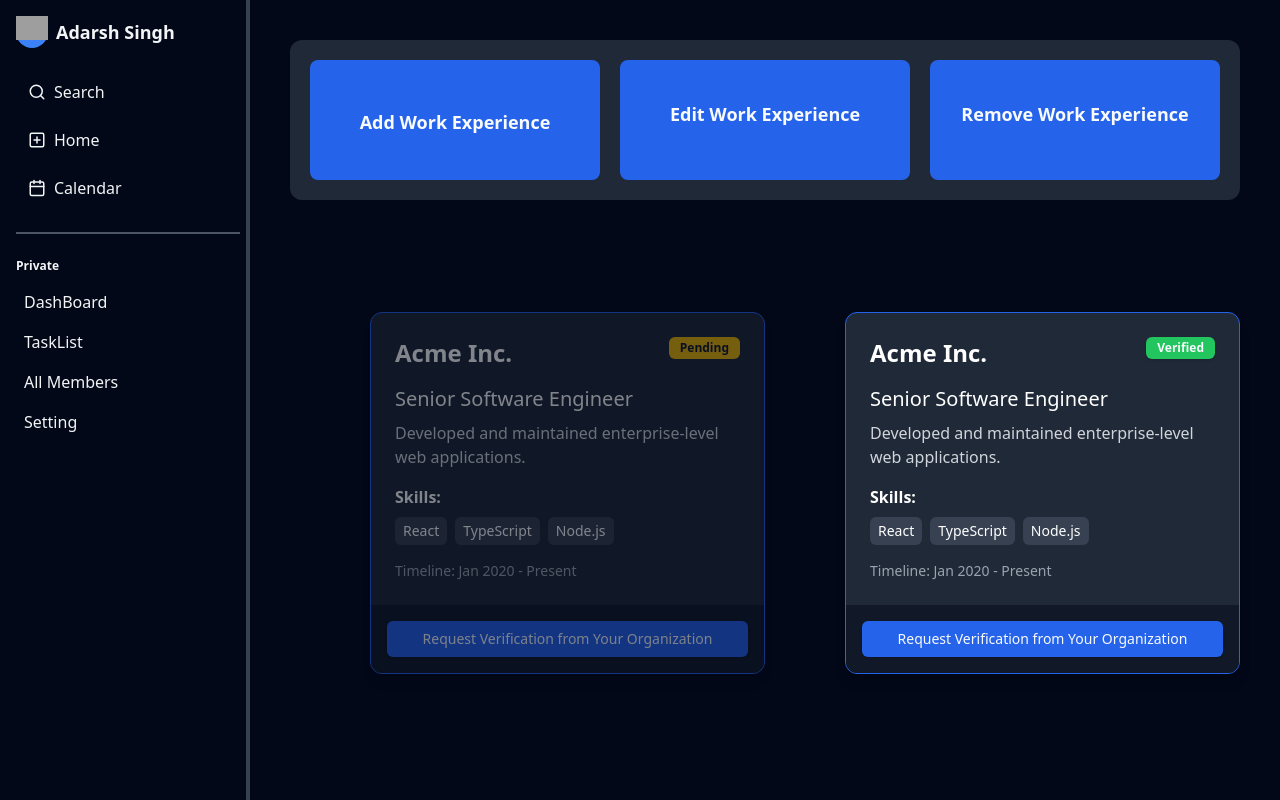
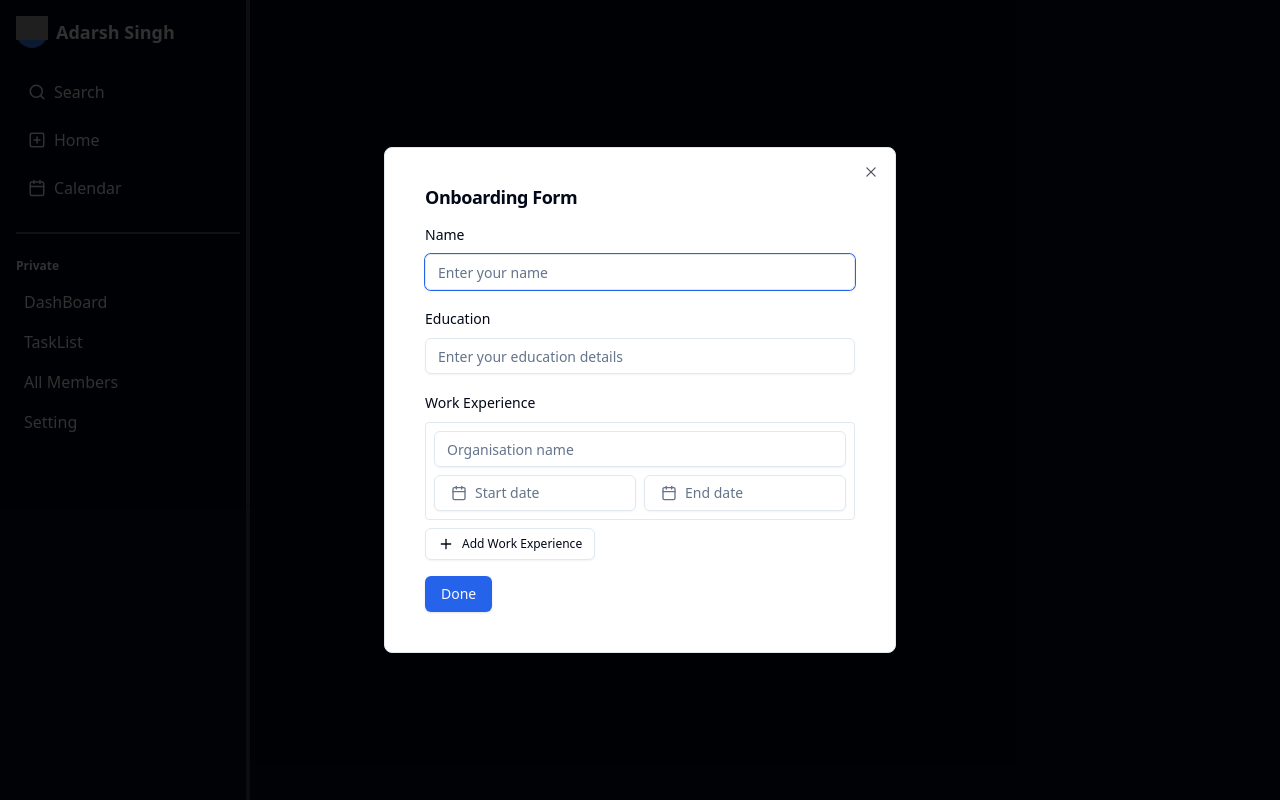
Before and after one commit to AdarshSingh9540/credlegar, a Next.js app: page /work in a window 1280 px wide. Built offline with nearby package versions, Linux system fonts and the light colour scheme; grey boxes are pictures that could not be loaded.

Commit message:
onboarding form complete

```diff
--- a/package.json
+++ b/package.json
@@ -13,6 +13,7 @@
     "@radix-ui/react-dropdown-menu": "^2.1.1",
     "@radix-ui/react-icons": "^1.3.0",
     "@radix-ui/react-label": "^2.1.0",
+    "@radix-ui/react-popover": "^1.1.1",
     "@radix-ui/react-slot": "^1.1.0",
     "class-variance-authority": "^0.7.0",
     "clsx": "^2.1.1",
@@ -24,7 +25,8 @@
     "react-dom": "^18",
     "react-router-dom": "^6.26.1",
     "tailwind-merge": "^2.5.2",
-    "tailwindcss-animate": "^1.0.7"
+    "tailwindcss-animate": "^1.0.7",
+    "zod": "^3.23.8"
   },
   "devDependencies": {
     "@types/node": "^20",
--- a/src/app/work/page.tsx
+++ b/src/app/work/page.tsx
@@ -1,28 +1,59 @@
-import React from 'react';
-import {Sidebar} from '@/components/SideBar'; // Update the import path according to your project structure
-import WorkExperienceCard from '@/components/employee/WorkExperienceCard';
-import Actions from '@/components/employee/Actions';
+// @ts-nocheck
+"use client";
+import React, { useState } from "react";
+import { Sidebar } from "@/components/SideBar"; // Update the import path according to your project structure
+import WorkExperienceCard from "@/components/employee/WorkExperienceCard";
+import Actions from "@/components/employee/Actions";
+import Onboarding from "@/components/Onboarding";
 
 export default function Page() {
+  const [userData, setUserData] = useState<
+    | {
+        name: string;
+        education: string;
+        workExperience: Array<{
+          organisation: string;
+          startDate: Date | undefined;
+          endDate: Date | undefined;
+        }>;
+      }
+    | undefined
+  >(undefined);
+
+  const handleOnboardingSubmit = (data: {
+    name: string;
+    education: string;
+    workExperience: Array<{
+      organisation: string;
+      startDate: Date | undefined;
+      endDate: Date | undefined;
+    }>;
+  }) => {
+    setUserData(data);
+    // Here you can also send the data to your backend or perform any other necessary actions
+  };
+
   return (
-    <main className="flex min-h-screen ">
+    <main className="flex min-h-screen">
       {/* Sidebar */}
-     <div className='w-[250px] border-r-4 border-gray-700'>
-     <Sidebar/>
+      <div className="w-[250px] border-r-4 border-gray-700">
+        <Sidebar />
       </div>
 
+      {/* Onboarding */}
+      <Onboarding data={userData} onSubmit={handleOnboardingSubmit} />
+
       {/* Main content */}
-      <div className="flex-1 p-10 ">
+      {userData && (
+        <div className="flex-1 p-10">
           <Actions />
-         <div className='flex flex-col-2'>
-
-           <div className='opacity-50 mx-[5rem]'>
-
+          <div className="flex flex-col-2">
+            <div className="opacity-50 mx-[5rem]">
               <WorkExperienceCard
                 companyName="Acme Inc."
                 jobTitle="Senior Software Engineer"
                 jobDescription="Developed and maintained enterprise-level web applications."
-          skills={['React', 'TypeScript', 'Node.js']}
+                skills={["React", "TypeScript", "Node.js"]}
                 timeline="Jan 2020 - Present"
                 isCompanyOnPlatform={false}
                 verificationStatus="Pending"
@@ -35,7 +66,7 @@ export default function Page() {
                 companyName="Acme Inc."
                 jobTitle="Senior Software Engineer"
                 jobDescription="Developed and maintained enterprise-level web applications."
-          skills={['React', 'TypeScript', 'Node.js']}
+                skills={["React", "TypeScript", "Node.js"]}
                 timeline="Jan 2020 - Present"
                 isCompanyOnPlatform={false}
                 verificationStatus="Verified"
@@ -44,6 +75,7 @@ export default function Page() {
             </div>
           </div>
         </div>
+      )}
     </main>
   );
 }
--- a/src/components/Onboarding.tsx
+++ b/src/components/Onboarding.tsx
@@ -1,11 +1,12 @@
+// @ts-nocheck
 "use client";
-import React, { useState } from "react";
+import React, { useState, useEffect } from "react";
+import { z } from "zod";
 import {
   Dialog,
   DialogContent,
   DialogHeader,
   DialogTitle,
-  DialogTrigger,
 } from "@/components/ui/dialog";
 import { Button } from "@/components/ui/button";
 import { Input } from "@/components/ui/input";
@@ -19,39 +20,69 @@ import {
 } from "@/components/ui/popover";
 import { format } from "date-fns";
 import { cn } from "@/lib/utils";
+import { Alert, AlertDescription } from "@/components/ui/alert";
 
-interface WorkExperience {
-  organisation: string;
-  startDate: Date | undefined;
-  endDate: Date | undefined;
+// Define Zod schema for validation
+const WorkExperienceSchema = z
+  .object({
+    organisation: z.string().min(1, "Organisation is required"),
+    startDate: z
+      .date({
+        required_error: "Start date is required",
+        invalid_type_error: "Start date must be a valid date",
+      })
+      .nullable(),
+    endDate: z
+      .date({
+        required_error: "End date is required",
+        invalid_type_error: "End date must be a valid date",
+      })
+      .nullable(),
+  })
+  .refine(
+    (data) => {
+      if (data.startDate && data.endDate) {
+        return data.startDate <= data.endDate;
+      }
+      return true;
+    },
+    {
+      message: "End date must be after start date",
+      path: ["endDate"],
+    }
+  );
+
+const OnboardingSchema = z.object({
+  name: z.string().min(1, "Name is required"),
+  education: z.string().min(1, "Education is required"),
+  workExperience: z
+    .array(WorkExperienceSchema)
+    .min(1, "At least one work experience is required"),
+});
+
+type WorkExperience = z.infer<typeof WorkExperienceSchema>;
+type OnboardingData = z.infer<typeof OnboardingSchema>;
+
+interface OnboardingProps {
+  data?: OnboardingData;
+  onSubmit?: (data: OnboardingData) => void;
 }
 
-interface OnboardingProps {
-  initialName?: string;
-  initialEducation?: string;
-  initialWorkExperience?: WorkExperience[];
-  onSubmit?: (data: {
-    name: string;
-    education: string;
-    workExperience: WorkExperience[];
-  }) => void;
-  onCancel?: () => void;
-}
+const Onboarding: React.FC<OnboardingProps> = ({ data, onSubmit }) => {
+  const [open, setOpen] = useState(!data);
+  const [name, setName] = useState(data?.name || "");
+  const [education, setEducation] = useState(data?.education || "");
+  const [workExperience, setWorkExperience] = useState<WorkExperience[]>(
+    data?.workExperience || [
+      { organisation: "", startDate: null, endDate: null },
+    ]
+  );
+  const [errors, setErrors] = useState<Record<string, string>>({});
+  const [showAlert, setShowAlert] = useState(false);
 
-const Onboarding: React.FC<OnboardingProps> = ({
-  initialName = "",
-  initialEducation = "",
-  initialWorkExperience = [
-    { organisation: "", startDate: undefined, endDate: undefined },
-  ],
-  onSubmit,
-  onCancel,
-}) => {
-  const [name, setName] = useState(initialName);
-  const [education, setEducation] = useState(initialEducation);
-  const [workExperience, setWorkExperience] = useState<WorkExperience[]>(
-    initialWorkExperience
-  );
+  useEffect(() => {
+    setOpen(!data);
+  }, [data]);
 
   const handleAddWorkExperience = () => {
     setWorkExperience([
@@ -69,7 +100,7 @@ const Onboarding: React.FC<OnboardingProps> = ({
   const handleWorkExperienceChange = (
     index: number,
     field: keyof WorkExperience,
-    value: string | Date | undefined
+    value: string | Date | null
   ) => {
     const updatedWorkExperience = [...workExperience];
     updatedWorkExperience[index] = {
@@ -79,23 +110,57 @@ const Onboarding: React.FC<OnboardingProps> = ({
     setWorkExperience(updatedWorkExperience);
   };
 
+  const validateForm = () => {
+    const formData: OnboardingData = { name, education, workExperience };
+    try {
+      OnboardingSchema.parse(formData);
+      setErrors({});
+      return true;
+    } catch (error) {
+      if (error instanceof z.ZodError) {
+        const newErrors: Record<string, string> = {};
+        error.errors.forEach((err) => {
+          if (err.path) {
+            newErrors[err.path.join(".")] = err.message;
+          }
+        });
+        setErrors(newErrors);
+      }
+      return false;
+    }
+  };
+
   const handleSubmit = (e: React.FormEvent) => {
     e.preventDefault();
-    if (onSubmit) {
-      onSubmit({ name, education, workExperience });
+    if (validateForm()) {
+      const formData: OnboardingData = { name, education, workExperience };
+      if (onSubmit) {
+        onSubmit(formData);
+      }
+      console.log(formData);
+      setOpen(false);
+      setShowAlert(false);
+    } else {
+      setShowAlert(true);
     }
-    console.log({ name, education, workExperience });
   };
 
   return (
-    <Dialog>
-      <DialogTrigger asChild>
-        <Button variant="outline">Open Onboarding Form</Button>
-      </DialogTrigger>
-      <DialogContent className="p-10">
+    <Dialog open={open} onOpenChange={setOpen}>
+      <DialogContent
+        className="p-10"
+        onInteractOutside={(e) => e.preventDefault()}
+      >
         <DialogHeader>
           <DialogTitle>Onboarding Form</DialogTitle>
         </DialogHeader>
+        {showAlert && (
+          <Alert variant="destructive">
+            <AlertDescription>
+              Please fill in all required fields, including dates.
+            </AlertDescription>
+          </Alert>
+        )}
         <form onSubmit={handleSubmit} className="space-y-4">
           <div className="space-y-2">
             <Label htmlFor="name">Name</Label>
@@ -104,7 +169,11 @@ const Onboarding: React.FC<OnboardingProps> = ({
               value={name}
               onChange={(e) => setName(e.target.value)}
               placeholder="Enter your name"
+              className={cn(errors["name"] && "border-red-500")}
             />
+            {errors["name"] && (
+              <p className="text-red-500 text-sm">{errors["name"]}</p>
+            )}
           </div>
           <div className="space-y-2">
             <Label htmlFor="education">Education</Label>
@@ -113,7 +182,11 @@ const Onboarding: React.FC<OnboardingProps> = ({
               value={education}
               onChange={(e) => setEducation(e.target.value)}
               placeholder="Enter your education details"
+              className={cn(errors["education"] && "border-red-500")}
             />
+            {errors["education"] && (
+              <p className="text-red-500 text-sm">{errors["education"]}</p>
+            )}
           </div>
           <div className="space-y-2">
             <Label>Work Experience</Label>
@@ -129,7 +202,16 @@ const Onboarding: React.FC<OnboardingProps> = ({
                     )
                   }
                   placeholder="Organisation name"
+                  className={cn(
+                    errors[`workExperience.${index}.organisation`] &&
+                      "border-red-500"
+                  )}
                 />
+                {errors[`workExperience.${index}.organisation`] && (
+                  <p className="text-red-500 text-sm">
+                    {errors[`workExperience.${index}.organisation`]}
+                  </p>
+                )}
                 <div className="flex space-x-2">
                   <Popover>
                     <PopoverTrigger asChild>
@@ -137,7 +219,9 @@ const Onboarding: React.FC<OnboardingProps> = ({
                         variant={"outline"}
                         className={cn(
                           "w-full justify-start text-left font-normal",
-                          !exp.startDate && "text-muted-foreground"
+                          !exp.startDate && "text-muted-foreground",
+                          errors[`workExperience.${index}.startDate`] &&
+                            "border-red-500"
                         )}
                       >
                         <CalendarIcon className="mr-2 h-4 w-4" />
@@ -169,7 +253,9 @@ const Onboarding: React.FC<OnboardingProps> = ({
                         variant={"outline"}
                         className={cn(
                           "w-full justify-start text-left font-normal",
-                          !exp.endDate && "text-muted-foreground"
+                          !exp.endDate && "text-muted-foreground",
+                          errors[`workExperience.${index}.endDate`] &&
+                            "border-red-500"
                         )}
                       >
                         <CalendarIcon className="mr-2 h-4 w-4" />
@@ -196,7 +282,17 @@ const Onboarding: React.FC<OnboardingProps> = ({
                     </PopoverContent>
                   </Popover>
                 </div>
-                {index > 0 && (
+                {errors[`workExperience.${index}.startDate`] && (
+                  <p className="text-red-500 text-sm">
+                    {errors[`workExperience.${index}.startDate`]}
+                  </p>
+                )}
+                {errors[`workExperience.${index}.endDate`] && (
+                  <p className="text-red-500 text-sm">
+                    {errors[`workExperience.${index}.endDate`]}
+                  </p>
+                )}
+                {workExperience.length > 1 && (
                   <Button
                     type="button"
                     variant="destructive"
--- /dev/null
+++ b/src/components/ui/alert.tsx
@@ -0,0 +1,59 @@
+import * as React from "react"
+import { cva, type VariantProps } from "class-variance-authority"
+
+import { cn } from "@/lib/utils"
+
+const alertVariants = cva(
+  "relative w-full rounded-lg border px-4 py-3 text-sm [&>svg+div]:translate-y-[-3px] [&>svg]:absolute [&>svg]:left-4 [&>svg]:top-4 [&>svg]:text-foreground [&>svg~*]:pl-7",
+  {
+    variants: {
+      variant: {
+        default: "bg-background text-foreground",
+        destructive:
+          "border-destructive/50 text-destructive dark:border-destructive [&>svg]:text-destructive",
+      },
+    },
+    defaultVariants: {
+      variant: "default",
+    },
+  }
+)
+
+const Alert = React.forwardRef<
+  HTMLDivElement,
+  React.HTMLAttributes<HTMLDivElement> & VariantProps<typeof alertVariants>
+>(({ className, variant, ...props }, ref) => (
+  <div
+    ref={ref}
+    role="alert"
+    className={cn(alertVariants({ variant }), className)}
+    {...props}
+  />
+))
+Alert.displayName = "Alert"
+
+const AlertTitle = React.forwardRef<
+  HTMLParagraphElement,
+  React.HTMLAttributes<HTMLHeadingElement>
+>(({ className, ...props }, ref) => (
+  <h5
+    ref={ref}
+    className={cn("mb-1 font-medium leading-none tracking-tight", className)}
+    {...props}
+  />
+))
+AlertTitle.displayName = "AlertTitle"
+
+const AlertDescription = React.forwardRef<
+  HTMLParagraphElement,
+  React.HTMLAttributes<HTMLParagraphElement>
+>(({ className, ...props }, ref) => (
+  <div
+    ref={ref}
+    className={cn("text-sm [&_p]:leading-relaxed", className)}
+    {...props}
+  />
+))
+AlertDescription.displayName = "AlertDescription"
+
+export { Alert, AlertTitle, AlertDescription }
```
Also changed, not shown: 1 other file (tests, documents, lock files or other folders). Lines whose indentation alone changed are shown as unchanged.
